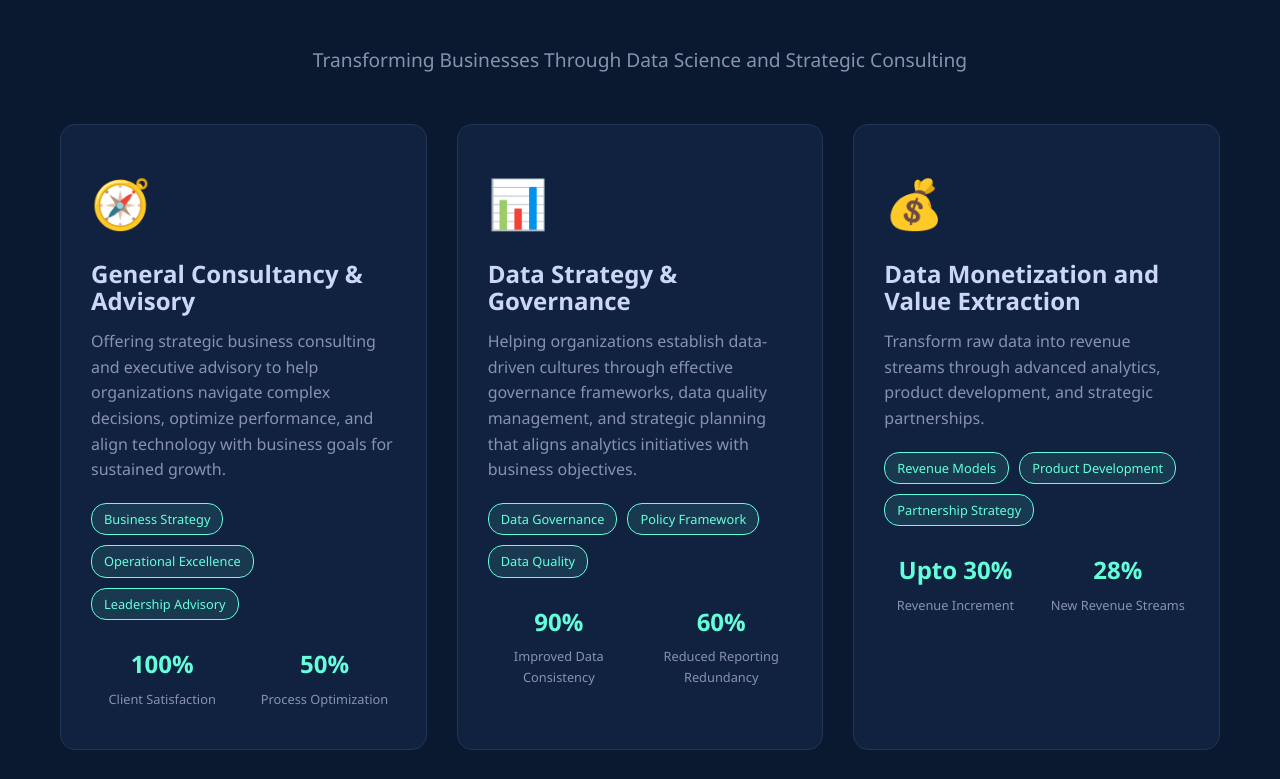
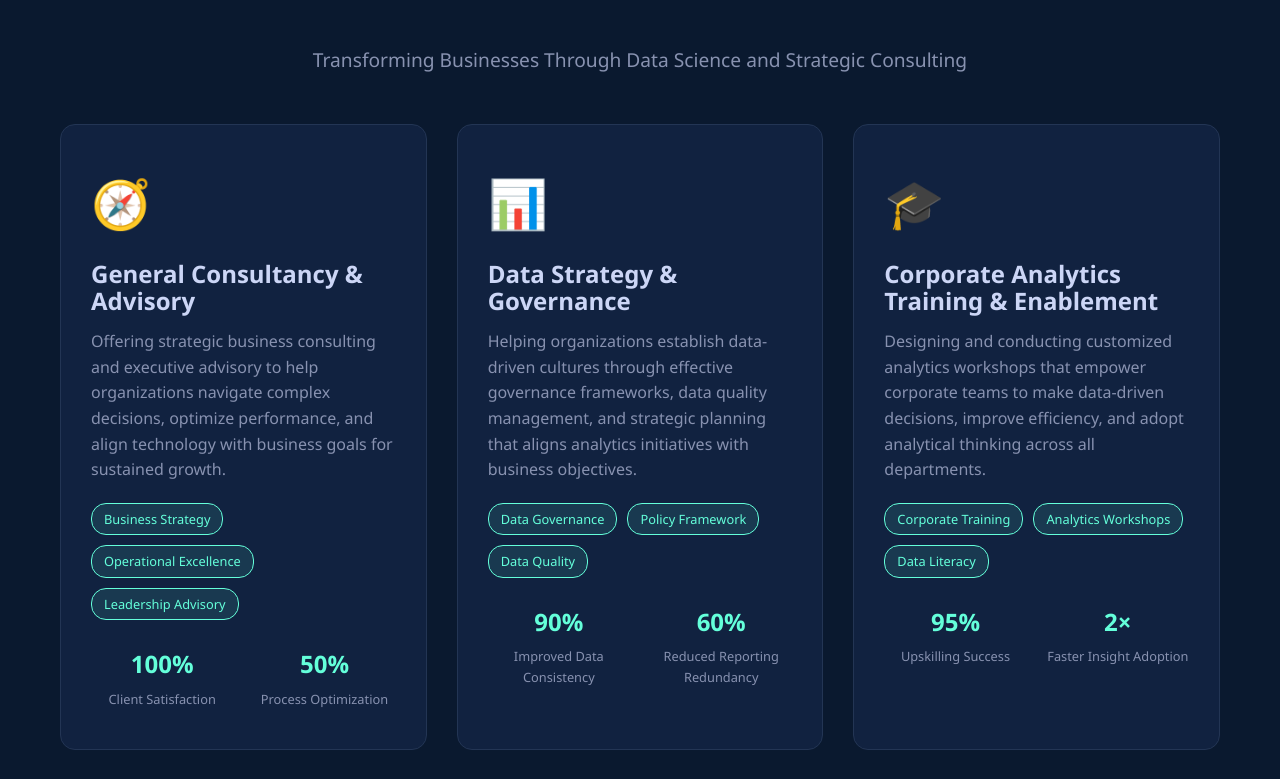
Before and after one commit to gf1488360-cell/gf1488360-cell.github.io, a plain HTML site: page index.html in a window 1280 px wide. Shown: the part 2162-2941 px from the top of the page. Drawn offline with Linux system fonts and the light colour scheme.

Commit message:
Update index.html

```diff
--- a/index.html
+++ b/index.html
@@ -693,6 +693,27 @@
         </div>
     </div>
 </div>
+<!-- Service: Corporate Analytics Training & Enablement -->
+<div class="service-card">
+    <div class="service-icon">🎓</div>
+    <h3>Corporate Analytics Training & Enablement</h3>
+    <p>Designing and conducting customized analytics workshops that empower corporate teams to make data-driven decisions, improve efficiency, and adopt analytical thinking across all departments.</p>
+    <div class="service-features">
+        <span class="feature-tag">Corporate Training</span>
+        <span class="feature-tag">Analytics Workshops</span>
+        <span class="feature-tag">Data Literacy</span>
+    </div>
+    <div class="service-impact">
+        <div class="impact-metric">
+            <div class="metric-value">95%</div>
+            <div class="metric-label">Upskilling Success</div>
+        </div>
+        <div class="impact-metric">
+            <div class="metric-value">2×</div>
+            <div class="metric-label">Faster Insight Adoption</div>
+        </div>
+    </div>
+</div>
 
 
                 <!-- Service 2 -->
```
